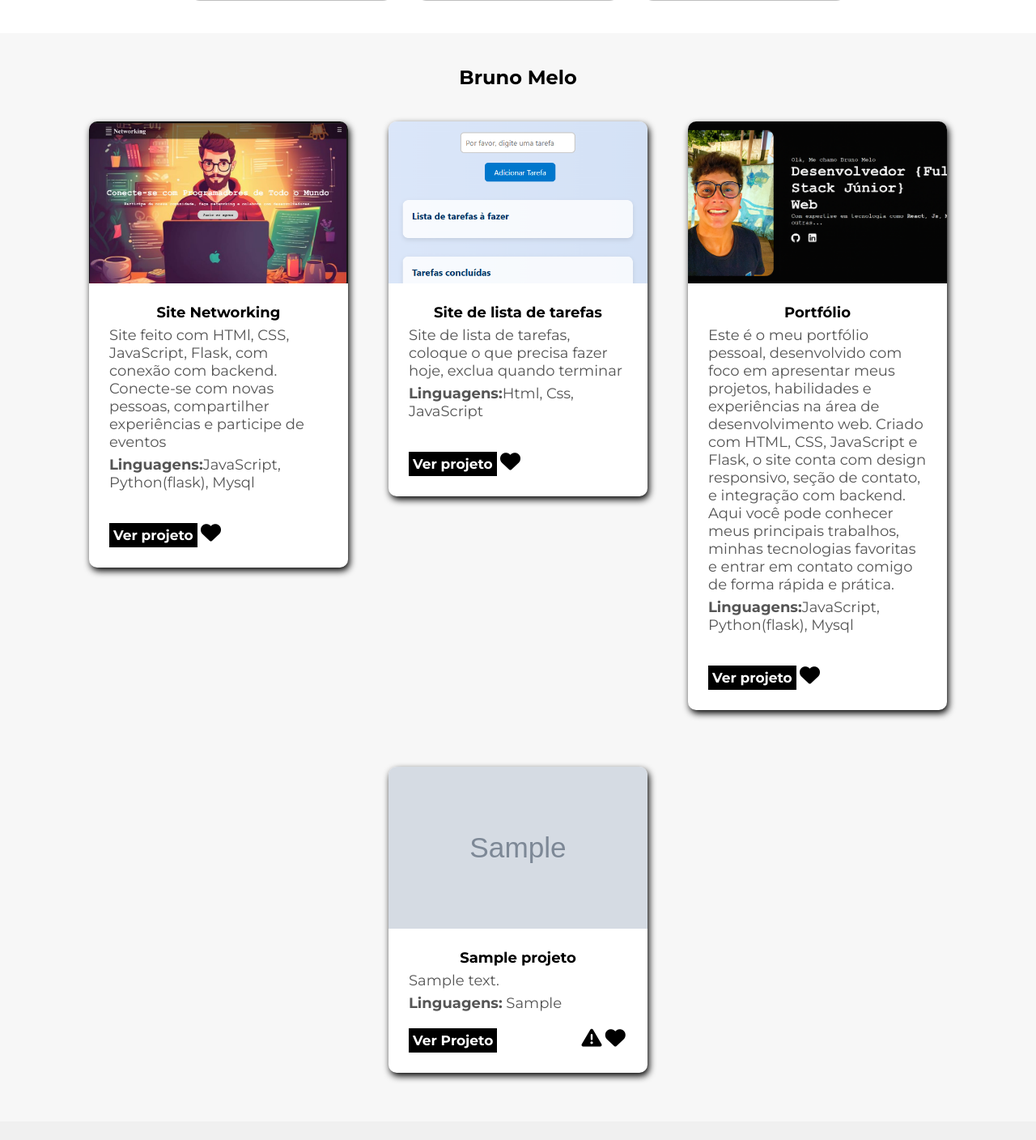
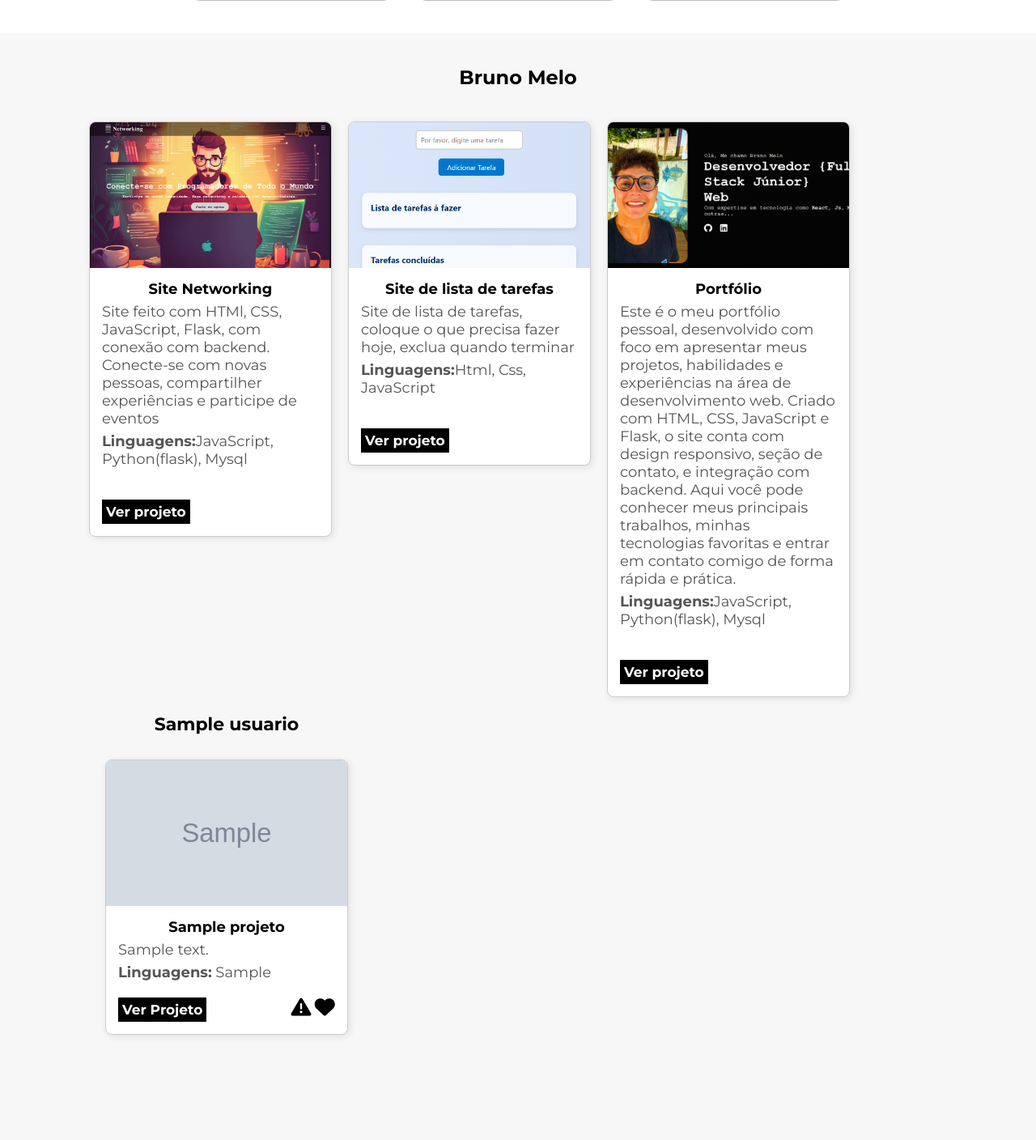
Before and after one commit to BrunoMeloMorais22/VitrineProjetos, a Flask app: page / in a window 1280 px wide. Shown: the part 629-2037 px from the top of the page at 81% size. Before the commit the page ends 1964 px from the top, so only its background shows below. Run offline with Flask 3, Linux system fonts and the light colour scheme; tables that the repository leaves empty or names only in its code hold one stand-in row (values such as "Sample post"); grey boxes marked "Sample" are stand-in pictures.

Commit message:
Arrumando o layout depois de cadastrar um projeto

```diff
--- a/app.py
+++ b/app.py
@@ -6,6 +6,7 @@ import mysql.connector
 from email.message import EmailMessage
 from werkzeug.security import generate_password_hash, check_password_hash
 from flask_cors import CORS
+from collections import defaultdict
 import os
 from itsdangerous import Serializer, URLSafeTimedSerializer
 
@@ -50,6 +51,15 @@ def get_projetos_com_dono():
     conexao.close()
     return projetos
 
+def get_projetos_agrupados_por_dono():
+    projetos = get_projetos_com_dono()
+    agrupado = defaultdict(list)
+
+    for projeto in projetos:
+        agrupado[projeto["nomeDono"]].append(projeto)
+
+    return agrupado
+
 def conectar():
     return mysql.connector.connect(
         host = "localhost",
@@ -60,8 +70,9 @@ def conectar():
 
 @app.route("/")
 def index():
-    projetos = get_projetos_com_dono()
-    return render_template("index.html", projetos=projetos)
+    projetos_agrupados = get_projetos_agrupados_por_dono()
+
+    return render_template("index.html", projetos_agrupados=projetos_agrupados)
 
 @app.route("/cadastro", methods=["GET", "POST"])
 def cadastro():
@@ -475,6 +486,64 @@ def projeto_curtido(dono_id):
         print("Erro ao enviar curtida", e)
         return jsonify({"mensagem": "Erro ao curtir projeto"})
 
+@app.route("/configuracoes/notificacoes", methods=["GET"])
+def carregar_notificacoes():
+    if "usuario" not in session:
+        return jsonify({"mensagem": "Usuário não autenticado"}), 401
+
+    con = conectar()
+    cur = con.cursor(dictionary=True)
+    cur.execute("SELECT * FROM notificacoes_usuario WHERE id_usuario = %s", (session["usuario"]["id"],))
+    prefs = cur.fetchone()
+    cur.close()
+    con.close()
+
+    return jsonify({prefs if prefs else{}})
+
+@app.route("/configuracoes/notificacoes", methods=["POST"])
+def salvar_notificacoes():
+    if "usuario" not in session:
+        return jsonify({"mensagem": "Usuário nao autenticado"}), 401
+
+    data = request.get_json()
+    id_usuario = session["usuario"]["id"]
+
+    con = conectar()
+    cur = con.cursor()
+    cur.execute("SELECT id FROM notificacoes_usuario WHERE id_usuario = %s", (id_usuario,))
+    existe = cur.fetchone()
+
+    campos = (
+        data.get("email_newsletter", False),
+        data.get("email_alertas", False),
+        data.get("notificacao_projetos", False),
+        data.get("notificacao_sistema", False),
+        data.get("notificacao_suporte", False),
+    )
+
+    if existe:
+        cur.execute("""
+            UPDATE notificacoes_usuario SET
+              email_newsletter=%s,
+              email_alertas=%s,
+              notificacao_projetos=%s,
+              notificacao_sistema=%s,
+              notificacao_suporte=%s
+            WHERE id_usuario=%s """, campos + (id_usuario,))
+    else:
+        cur.execute("""
+            INSERT INTO notificacoes_usuario (
+              email_newsletter, email_alertas, notificacao_projetos,
+              notificacao_sistema, notificacao_suporte, id_usuario
+            ) VALUES (%s, %s, %s, %s, %s, %s)
+        """, campos + (id_usuario,))
+
+    con.commit()
+    cur.close()
+    con.close()
+
+    return jsonify({"mensagem": "Preferências salvas com sucesso!"})
+
 if __name__ == "__main__":
     with app.app_context():
         app.run(debug=True, port=8000)
--- /dev/null
+++ b/requirements.txt
@@ -0,0 +1,6 @@
+Flask
+Flask-Cors
+mysql-connector-python
+requests
+email-validator
+itsdangerous
--- a/static/css/style.css
+++ b/static/css/style.css
@@ -210,3 +210,37 @@ nav > a{
 .curtido {
     color: red;
 }
+
+.usuario-container {
+  margin-bottom: 50px;
+}
+
+.usuario-container h3 {
+  font-size: 22px;
+  margin-bottom: 10px;
+}
+
+.galeria {
+  display: flex;
+  flex-wrap: wrap;
+  gap: 20px;
+}
+
+.card {
+  background-color: white;
+  border: 1px solid #ccc;
+  width: 300px;
+  border-radius: 8px;
+  overflow: hidden;
+  box-shadow: 2px 2px 10px rgba(0,0,0,0.1);
+}
+
+.card img {
+  width: 100%;
+  height: 180px;
+  object-fit: cover;
+}
+
+.card .conteudo {
+  padding: 15px;
+}
--- a/templates/index.html
+++ b/templates/index.html
@@ -56,7 +56,6 @@
           <p>Site feito com HTMl, CSS, JavaScript, Flask, com conexão com backend. Conecte-se com novas pessoas, compartilher experiências e participe de eventos</p>
           <p><strong>Linguagens:</strong>JavaScript, Python(flask), Mysql</p> <br>
           <a href="https://networking-pi.vercel.app">Ver projeto</a>
-          <i class="fa-solid fa-heart"></i>
 
         </div>
       </div>
@@ -67,7 +66,6 @@
           <p>Site de lista de tarefas, coloque o que precisa fazer hoje, exclua quando terminar</p>
           <p><strong>Linguagens:</strong>Html, Css, JavaScript</p> <br>
           <a href="https://brunomelomorais22.github.io/To-Do-List/">Ver projeto</a>
-          <i class="fa-solid fa-heart"></i>
 
         </div>
       </div>
@@ -79,14 +77,16 @@
             <p>Este é o meu portfólio pessoal, desenvolvido com foco em apresentar meus projetos, habilidades e experiências na área de desenvolvimento web. Criado com HTML, CSS, JavaScript e Flask, o site conta com design responsivo, seção de contato, e integração com backend. Aqui você pode conhecer meus principais trabalhos, minhas tecnologias favoritas e entrar em contato comigo de forma rápida e prática.</p>
             <p><strong>Linguagens:</strong>JavaScript, Python(flask), Mysql</p> <br>
             <a href="https://portfolio-gamma-pearl-18.vercel.app">Ver projeto</a>
-            <i class="fa-solid fa-heart"></i>
+
           </div>
       </div>
 
       <br><br><br>
+  {% for nome_dono, projetos in projetos_agrupados.items() %}
+  <div class="usuario-container">
+    <h3>{{ nome_dono }}</h3>
+    <div class="galeria">
       {% for projeto in projetos %}
-<div class="usuario-container">
-  <h3>{{ projetos.nomeCadastro }}</h3>
         <div class="card">
           <img src="{{ url_for('static', filename='uploads/' + projeto.imagem) }}" alt="{{ projeto.nomeProjeto }}">
           <div class="conteudo">
@@ -98,8 +98,12 @@
             <i class="fa-solid fa-heart" data-dono-id="{{ projeto.dono_id }}"></i>
           </div>
         </div>
+      {% endfor %}
+    </div>
   </div>
 {% endfor %}
+
+
 
 <div id="modalDenuncia" class="modal-overlay">
   <div class="modal">
```
Also changed, not shown: static/js/configuracoes.js (+39 -0 lines), 1 other file. Lines whose indentation alone changed are shown as unchanged.
